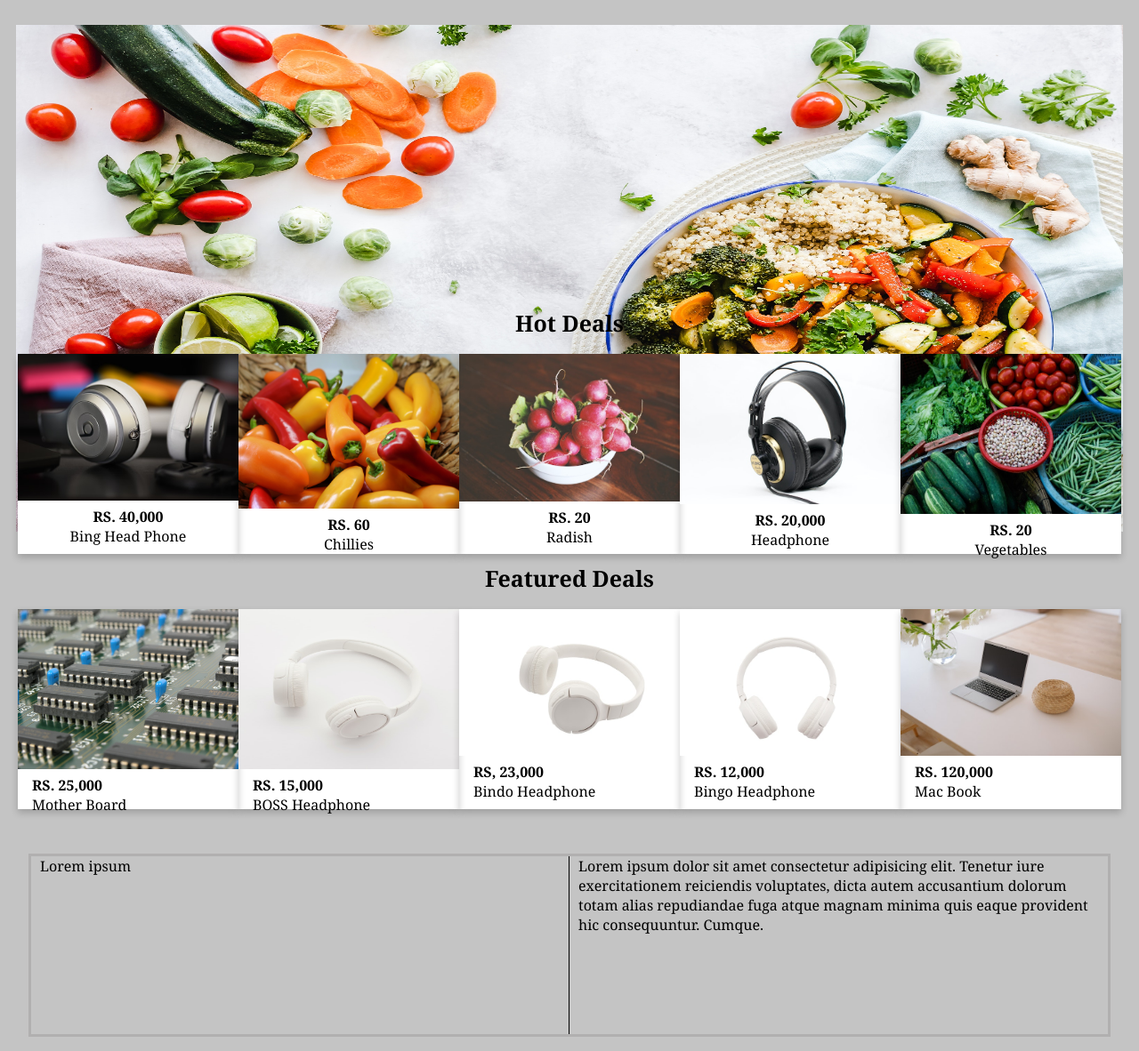
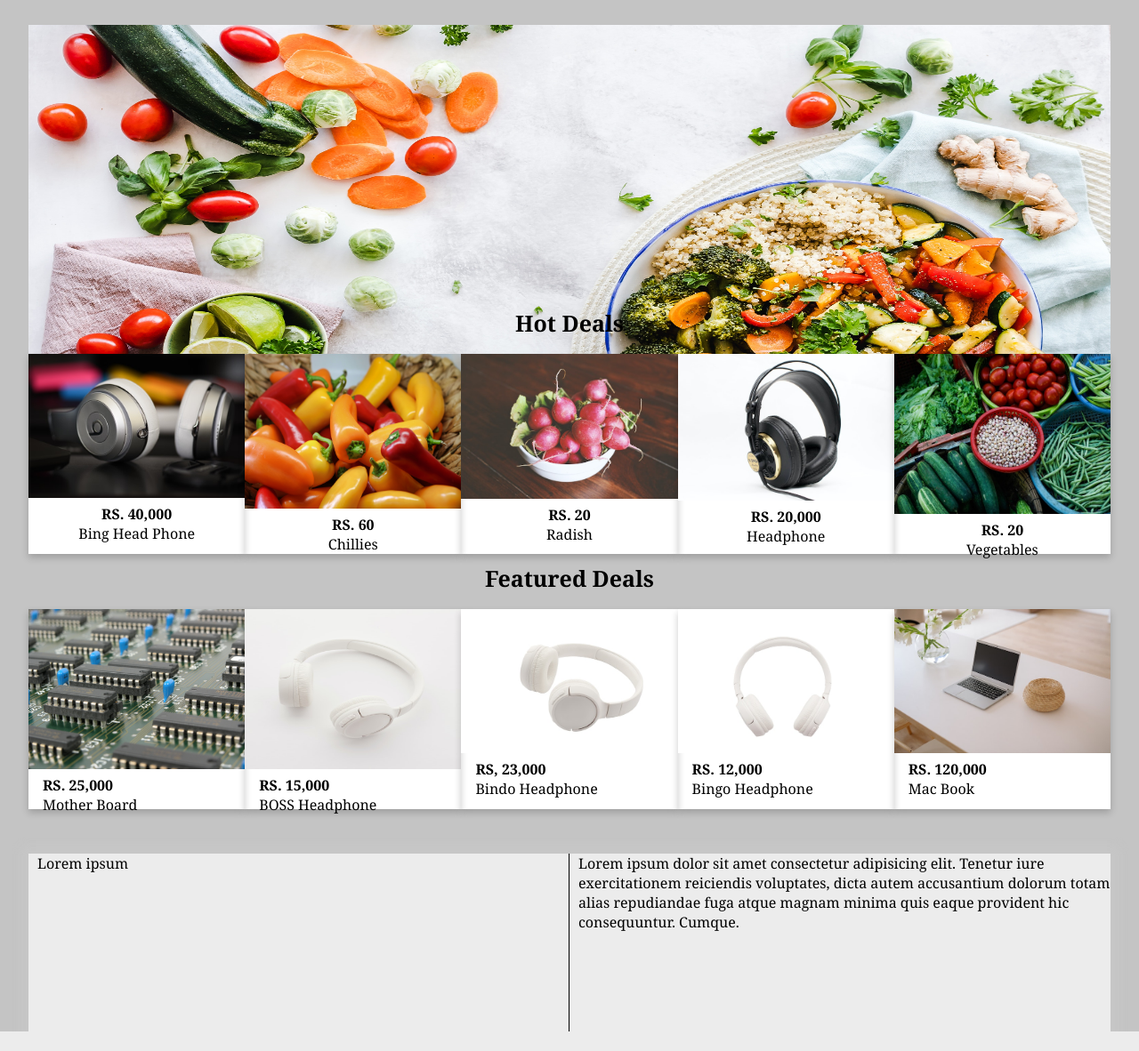
Before and after one commit to Muhammadaliraza879/commerece-website, a PHP site: page / in a window 1280 px wide. Shown: the part 111-1293 px from the top of the page at 89% size. After the commit the page ends 1271 px from the top, so only its background shows below. Run offline with PHP 8.4, Linux system fonts and the light colour scheme; some libraries are stand-ins or nearby versions.

Commit message:
Fix: fix some footer styling

```diff
--- a/style.css
+++ b/style.css
@@ -120,7 +120,7 @@ body {
 .body .carousel {
   width: auto;
   height: 300px;
-  margin: 25px 18px 8px 18px;
+  margin: 25px 32px 8px 32px;
   padding-top: 0x;
   border: 1px #aaa;
   background-color: white;
@@ -143,7 +143,7 @@ body {
 .body .hot-deals {
   display: flex;
   height: 225px;
-  margin: 8px 20px 0px 20px;
+  margin: 8px 32px 0px 32px;
   text-align: center;
   flex-direction: row;
   justify-content: space-evenly;
@@ -167,7 +167,7 @@ body {
 .body .featured-deals {
   display: flex;
   height: 225px;
-  margin: 8px 20px 0px 20px;
+  margin: 8px 32px 0px 32px;
   flex-direction: row;
   justify-content: space-evenly;
   background-color: #fff;
@@ -256,16 +256,17 @@ body {
 
 footer {
   height: auto;
+
   display: flex;
-  margin: 25px 16px 8px 16px;
+  margin: 25px 16px 0px 16px;
   flex-direction: column;
 }
 /** Footer Body**/
 .footer {
   display: flex;
-  margin: 25px 16px 8px 16px;
-  border: #b1b0b0;
-  border-style: solid;
+  background-color: #ececec;
+  margin: 25px 16px 0px 16px;
+  box-shadow: 1px 1px 10px 10px #cccbcb53;
 }
 /** Contact us**/
 footer .contact-us {
```
